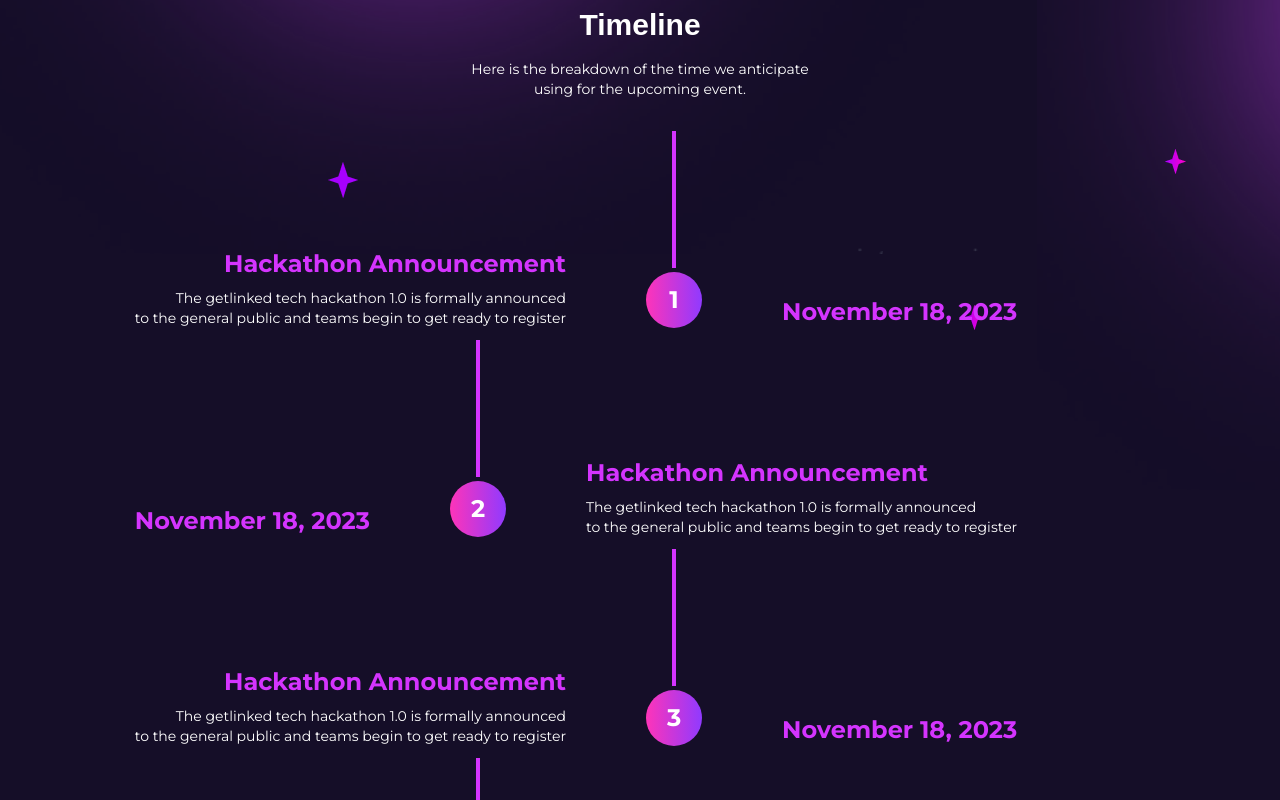
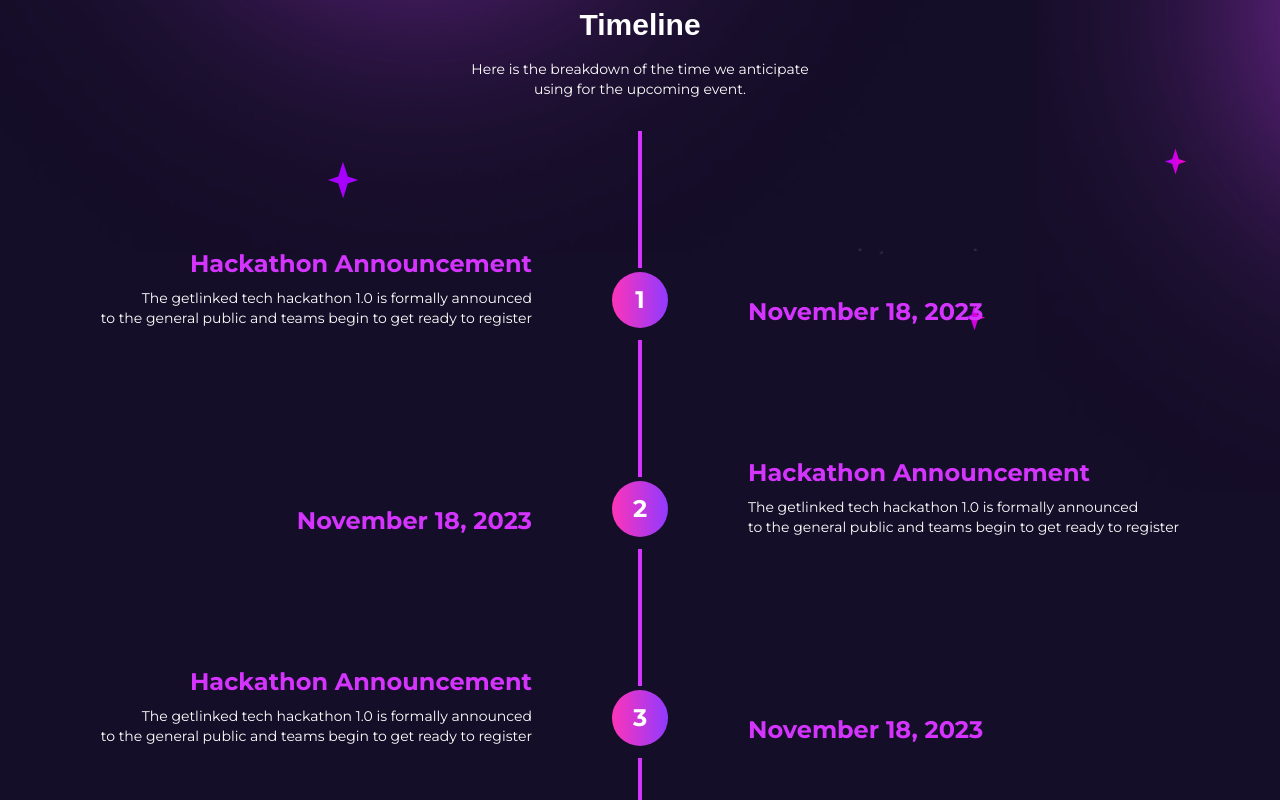
Before and after one commit to gift56/getlinked-ui-challengn, a Next.js app: page / in a window 1280 px wide. Shown: the part 3100-3900 px from the top of the page. Built offline with nearby package versions, Linux system fonts and the light colour scheme; a web font is replaced by a local one.

Commit message:
moving to the next

```diff
--- a/components/LandingpageContent/Timeline.tsx
+++ b/components/LandingpageContent/Timeline.tsx
@@ -32,12 +32,12 @@
             {timelineData.map((item, i) => (
               <div
                 key={i}
-                className={`hidden tab:flex items-end justify-center -translate-x-16 gap-20 w-full ${
+                className={`hidden tab:flex items-end justify-center gap-20 w-full ${
                   item.row === false ? "flex-row-reverse" : "flex-row"
                 }`}
               >
                 <div
-                  className={`flex flex-col gap-2 ${
+                  className={`flex flex-col gap-2 w-full ${
                     item.row === false
                       ? "items-start justify-start"
                       : "items-end justify-end"
@@ -70,7 +70,11 @@
                     {i + 1}
                   </span>
                 </div>
-                <p className="flex items-start justify-start text-sm font-bold text-primary md:text-lg lg:text-2xl">
+                <p
+                  className={`flex font-bold text-primary text-lg lg:text-2xl w-full ${
+                    item.row === false ? "text-left items-end justify-end" : "text-right items-start justify-start "
+                  }`}
+                >
                   November 18, 2023
                 </p>
               </div>
```
